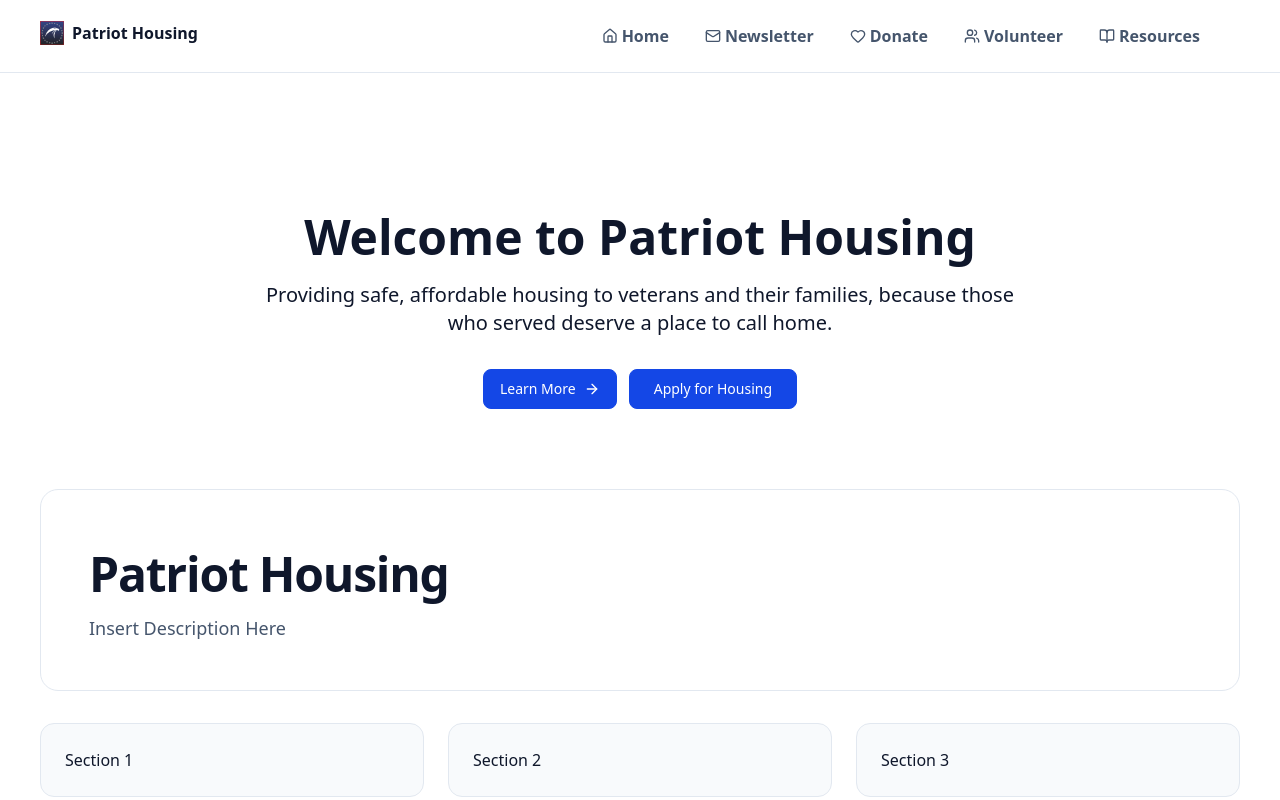
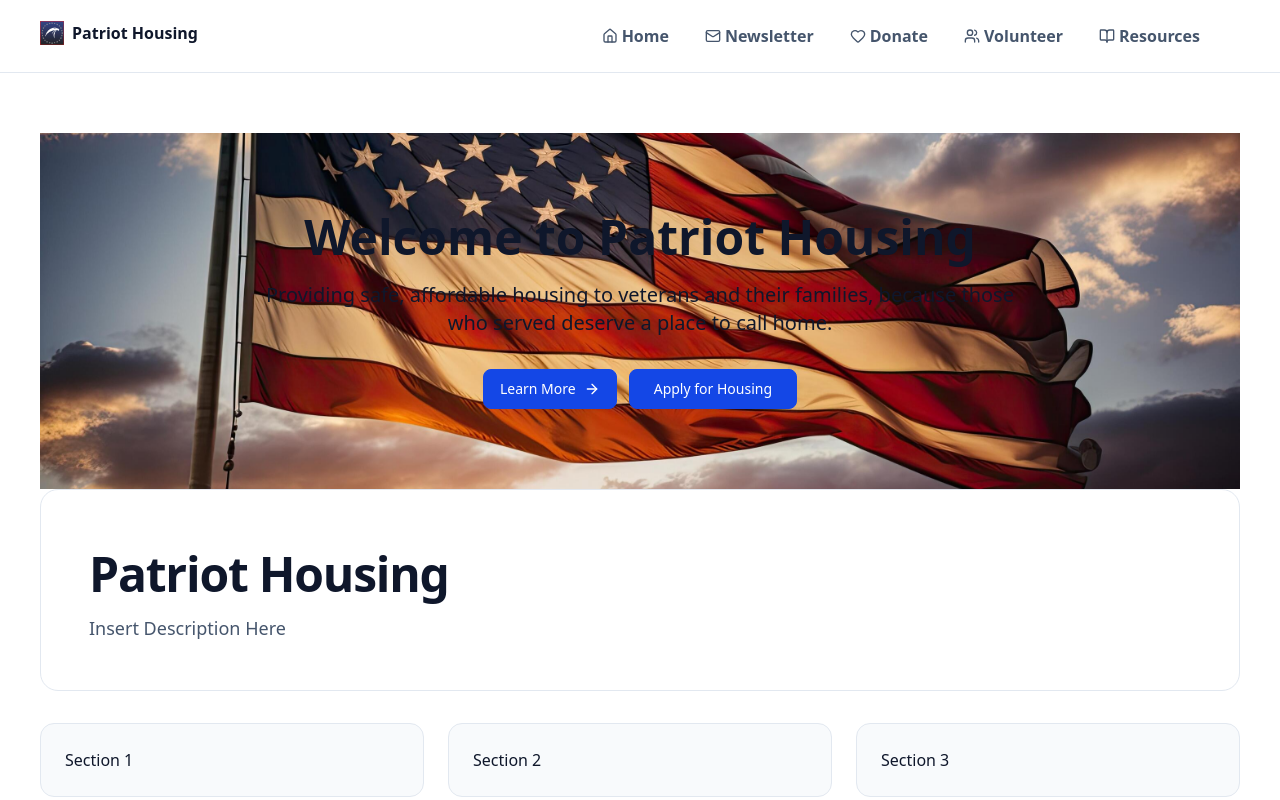
Before and after one commit to ktp-usc/patriot-housing, a Next.js app: page / in a window 1280 px wide. Shown: the top 800 px of the page. Built offline with nearby package versions, Linux system fonts and the light colour scheme.

Commit message:
added bg image to header section

```diff
--- a/app/page.tsx
+++ b/app/page.tsx
@@ -10,8 +10,8 @@ export default function Home() {
 
       <main className="mx-auto w-full max-w-7xl px-6 py-10 md:px-10 md:py-15">
 
-        <section className="theme-hero px-4 py-20">
-          <div className="mx-auto max-w-5xl text-center bg-">
+        <section className="theme-hero px-4 py-20 bg-[url('/images/backgroundImage.jpg')] bg-cover bg-center" >
+          <div className="mx-auto max-w-5xl text-center">
             <h1 className="text-3xl font-bold md:text-5xl">
               Welcome to Patriot Housing
             </h1>
```
Also changed, not shown: public/images/backgroundImage.jpg (renamed from images/backgroundImage.jpg).
